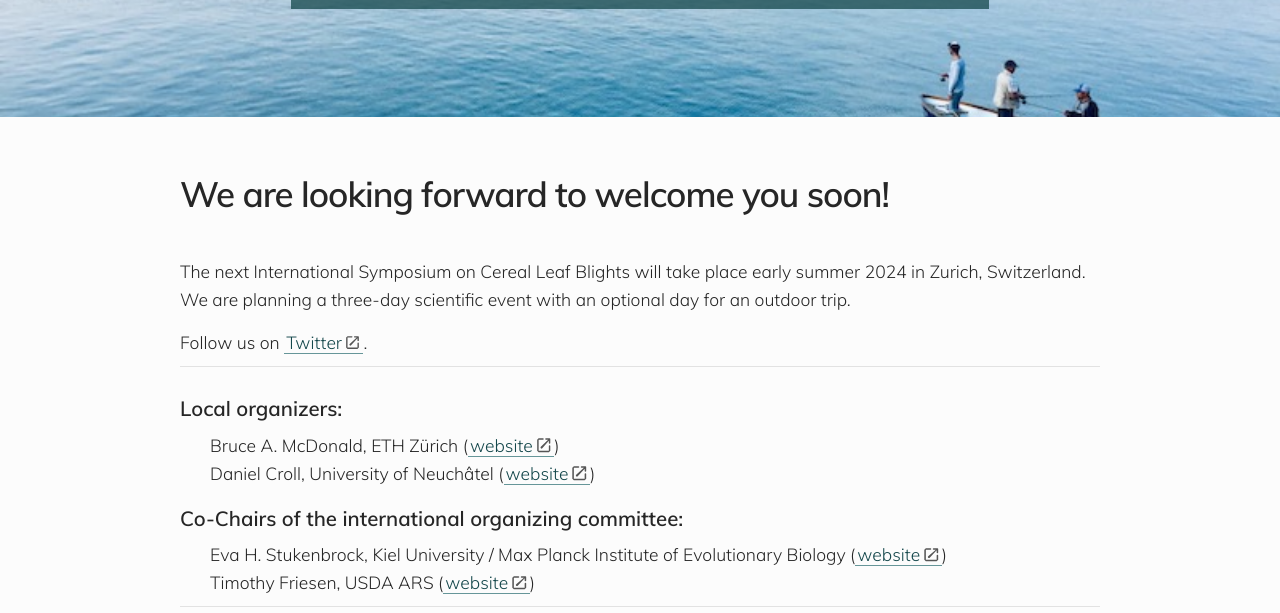
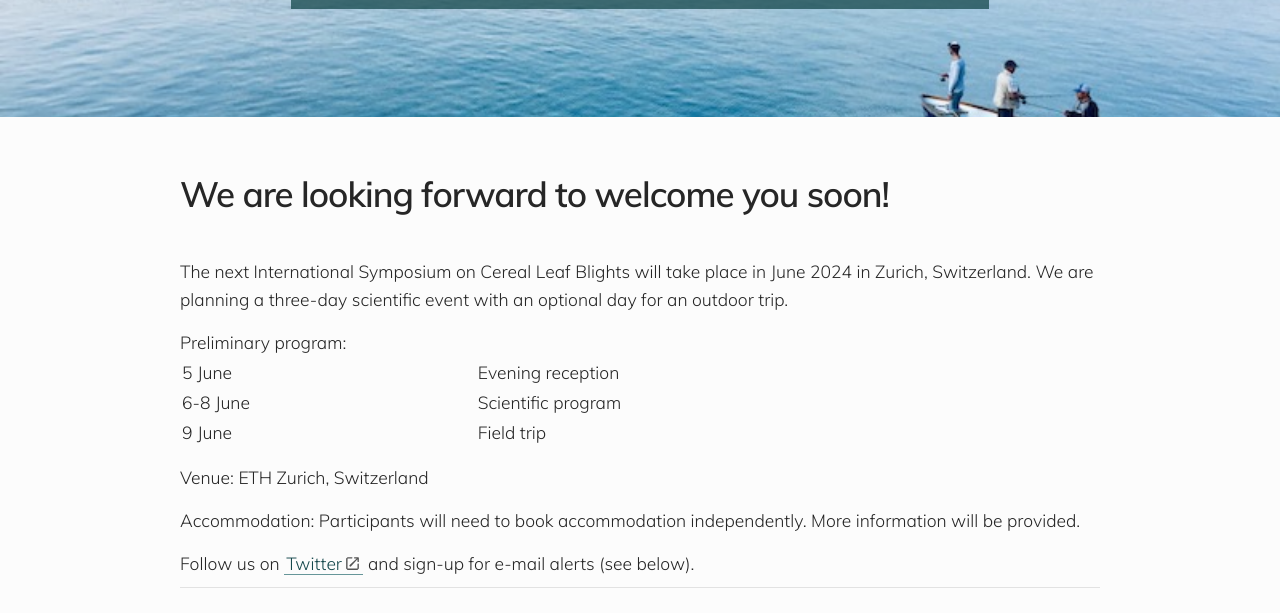
Before and after one commit to crolllab/isclb2024, a Jekyll site: the page built from index.md, in a window 1280 px wide and 900 px high, scrolled down 303 px, cut to the strip 0-613 px from the top of the window. Built offline with Jekyll 4.4.1, drawn with Linux system fonts in a browser that asks for light colours; some web fonts are replaced.

Commit message:
Update index.md

```diff
--- a/index.md
+++ b/index.md
@@ -21,9 +21,20 @@ description: International Symposium on Cereal Leaf Blights
 
 # We are looking forward to welcome you soon!
 
-The next International Symposium on Cereal Leaf Blights will take place early summer 2024 in Zurich, Switzerland. We are planning a three-day scientific event with an optional day for an outdoor trip.
+The next International Symposium on Cereal Leaf Blights will take place in June 2024 in Zurich, Switzerland. We are planning a three-day scientific event with an optional day for an outdoor trip.
 
-Follow us on [Twitter](https://twitter.com/isclb2024).
+Preliminary program:
+
+---  |---
+5 June |Evening reception
+6-8 June |Scientific program
+9 June |Field trip
+
+Venue: ETH Zurich, Switzerland
+
+Accommodation: Participants will need to book accommodation independently. More information will be provided.
+
+Follow us on [Twitter](https://twitter.com/isclb2024) and sign-up for e-mail alerts (see below).
 
 ---
 
```
